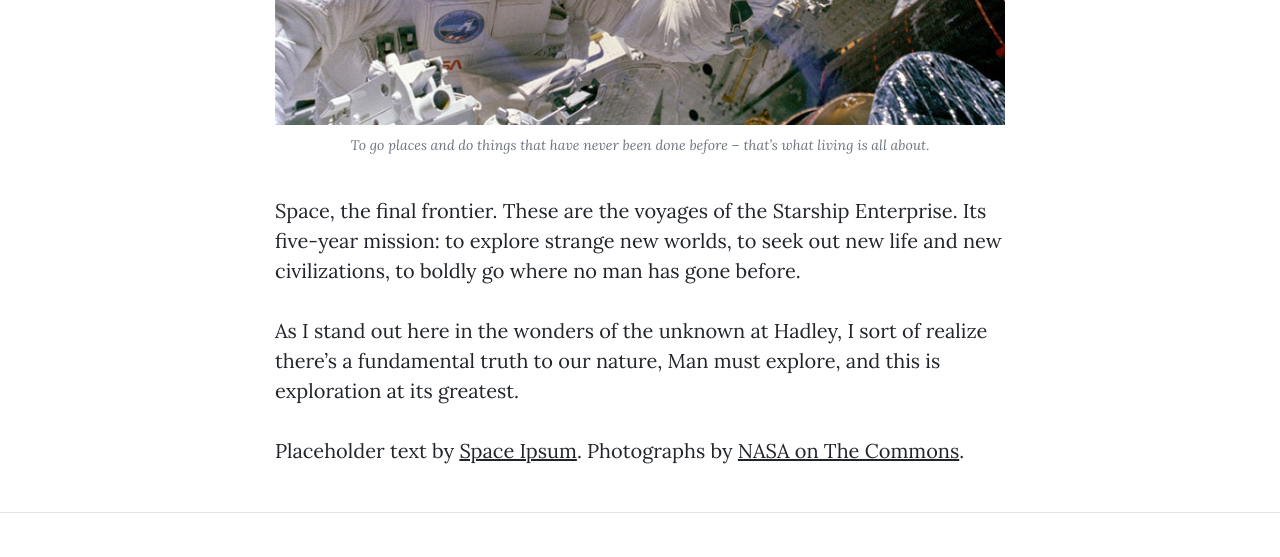
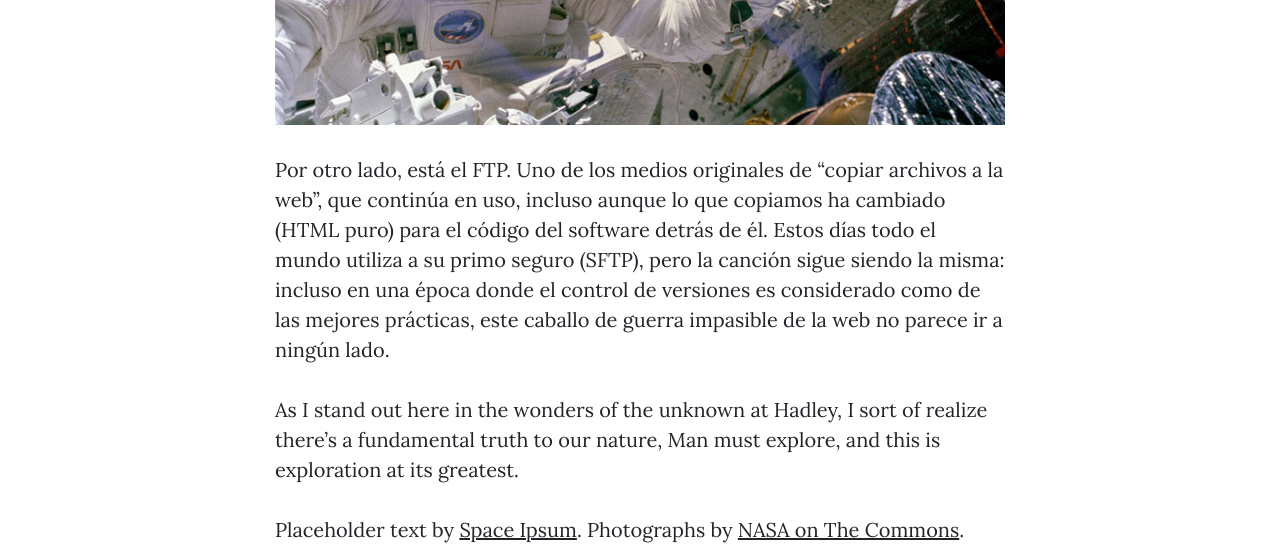
Before and after one commit to josep09/josep09.github.io, a website: page post.html in a window 1280 px wide. Shown: the part 1275-1832 px from the top of the page. Drawn offline with nearby package versions, Linux system fonts and the light colour scheme.

Commit message:
Commit en rama 1

```diff
--- a/post.html
+++ b/post.html
@@ -84,9 +84,9 @@
             <a href="#">
               <img class="img-fluid" src="img/post-sample-image.jpg" alt="">
             </a>
-            <span class="caption text-muted">To go places and do things that have never been done before – that’s what living is all about.</span>
-
-            <p>Space, the final frontier. These are the voyages of the Starship Enterprise. Its five-year mission: to explore strange new worlds, to seek out new life and new civilizations, to boldly go where no man has gone before.</p>
+            <p>Por otro lado, está el FTP. Uno de los medios originales de “copiar archivos a la web”, que continúa en uso, incluso aunque lo que copiamos ha cambiado (HTML puro)
+              para el código del software detrás de él. Estos días todo el mundo utiliza a su primo seguro (SFTP), pero la canción sigue siendo la misma: incluso en una época
+               donde el control de versiones es considerado como de las mejores prácticas, este caballo de guerra impasible de la web no parece ir a ningún lado.</p>
 
             <p>As I stand out here in the wonders of the unknown at Hadley, I sort of realize there’s a fundamental truth to our nature, Man must explore, and this is exploration at its greatest.</p>
 
```
